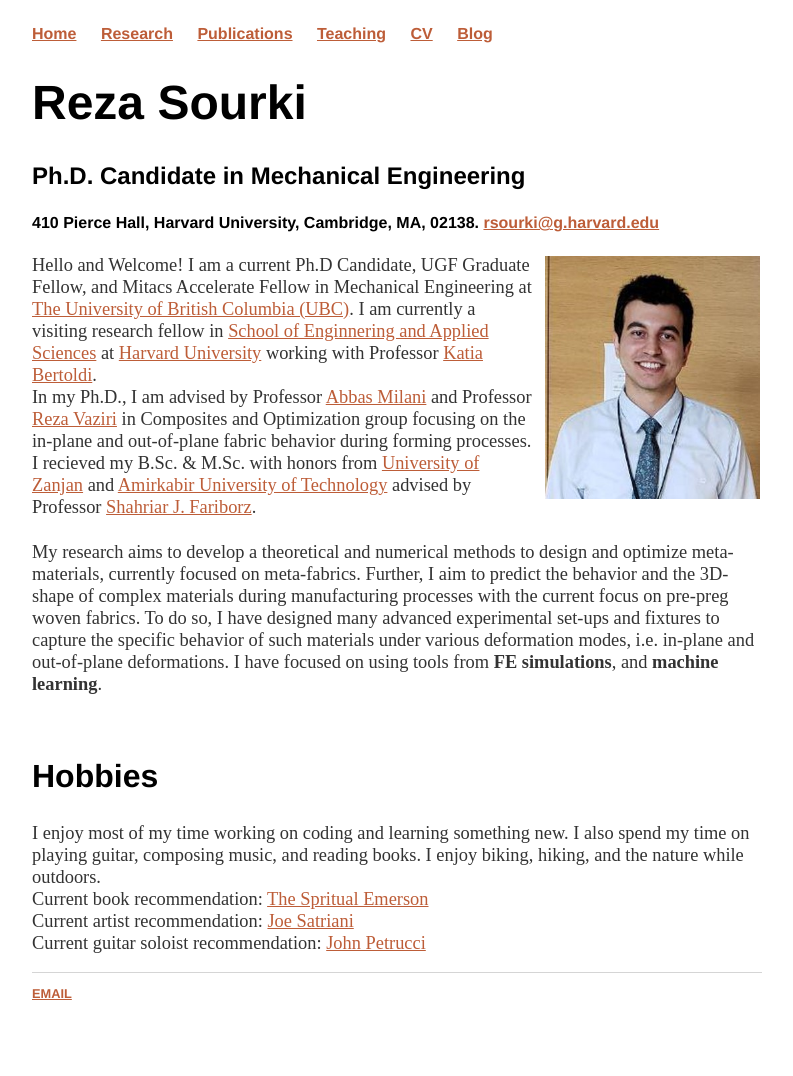
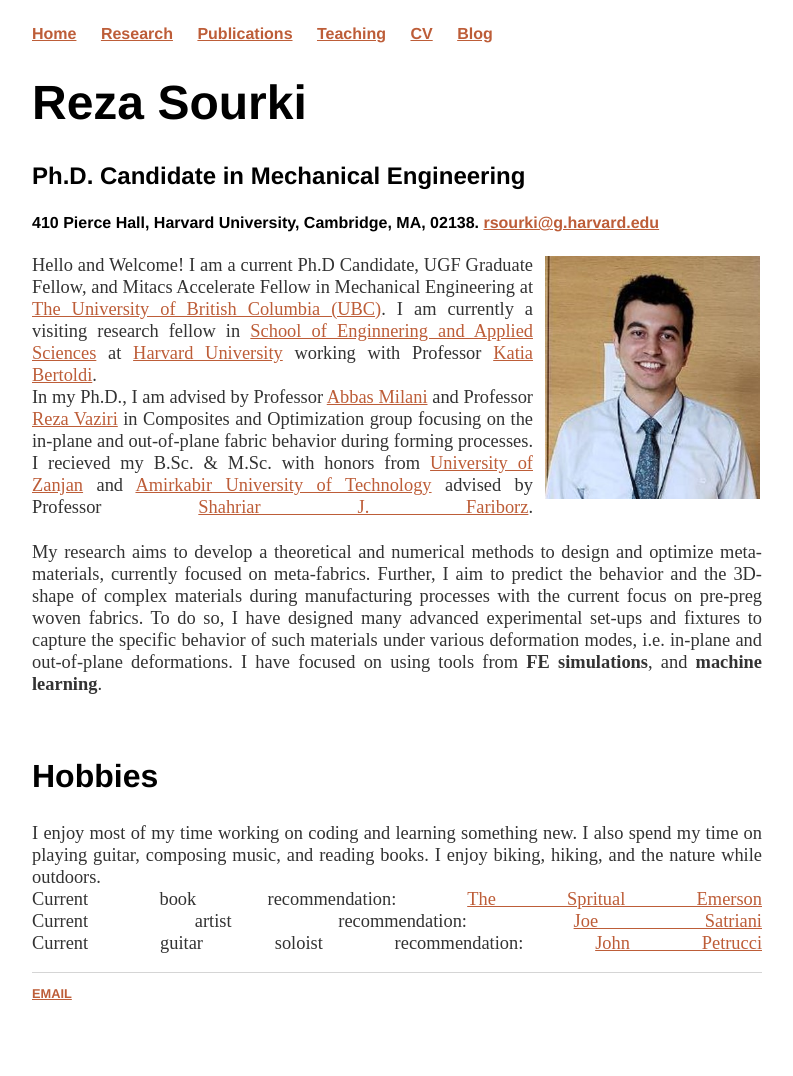
Before and after one commit to rsourki/rsourki.github.io, a Jekyll site: the page built from index.html, in a window 1280 px wide. Shown: the whole page, without its empty margins (218-1011 px from the left). Built offline with Jekyll 4.4.1, drawn with Linux system fonts in a browser that asks for light colours.

Commit message:
Update main.css

```diff
--- a/css/main.css
+++ b/css/main.css
@@ -29,6 +29,8 @@ p {
     font-size: 1.15em;
     line-height: 1.2em;
     color: #333;
+    text-align: justify; /* For Edge */
+    text-align-last: justify;
 }
 
 c {
```
